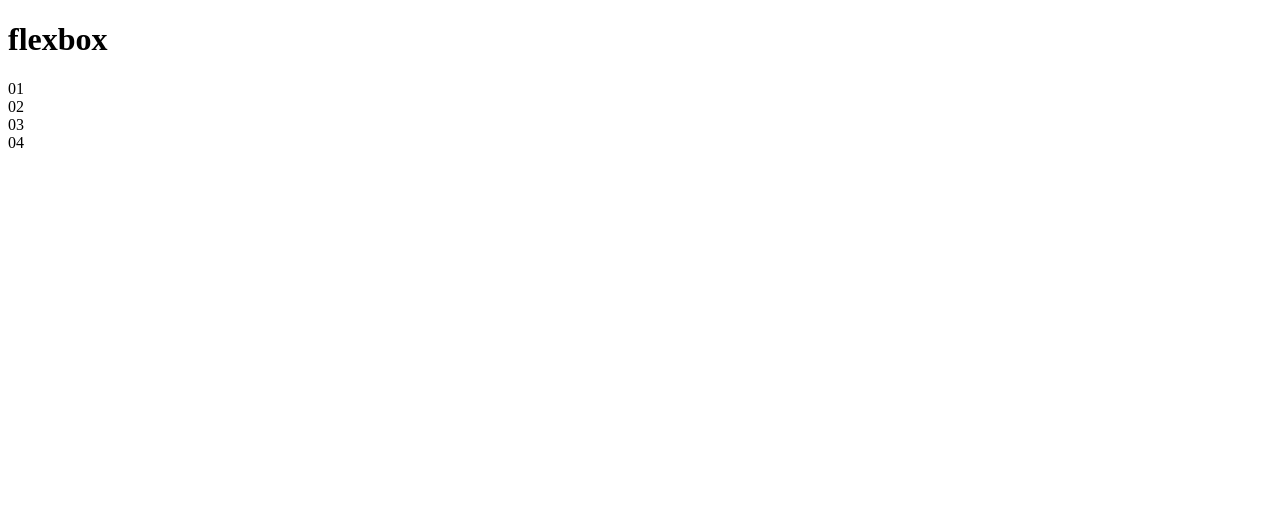
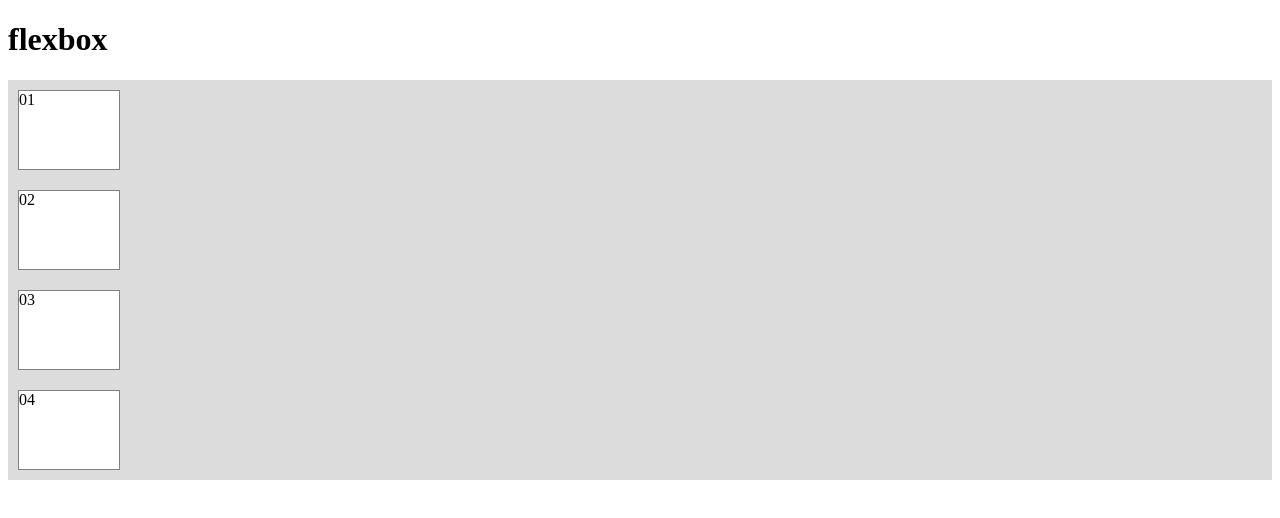
Before and after one commit to VitorOdorico/tutorialWeb, a plain HTML site: page udemy-cursos/Desenvolvimento Web Completo/front-end/flexbox/felex.html in a window 1280 px wide. Drawn offline with Linux system fonts and the light colour scheme.

Commit message:
add filesto flex box start

```diff
--- a/udemy-cursos/Desenvolvimento Web Completo/front-end/flexbox/felex.html
+++ b/udemy-cursos/Desenvolvimento Web Completo/front-end/flexbox/felex.html
@@ -5,6 +5,7 @@
     <meta http-equiv="X-UA-Compatible" content="IE=edge">
     <meta name="viewport" content="width=device-width, initial-scale=1.0">
     <title>Document</title>
+    <link rel="stylesheet" href="./flex.css">
 </head>
 <body>
     <h1>flexbox</h1>
--- /dev/null
+++ b/udemy-cursos/Desenvolvimento Web Completo/front-end/flexbox/flex.css
@@ -0,0 +1,13 @@
+#conteudo{
+    background-color: #dcdcdc;
+    height: 400px;
+    display: flex;
+    flex-direction: column;
+}
+.item{
+    background-color: white;
+    border:1px solid gray;
+    margin: 10px;
+    width: 100px;
+    height: 100px;
+}
```
